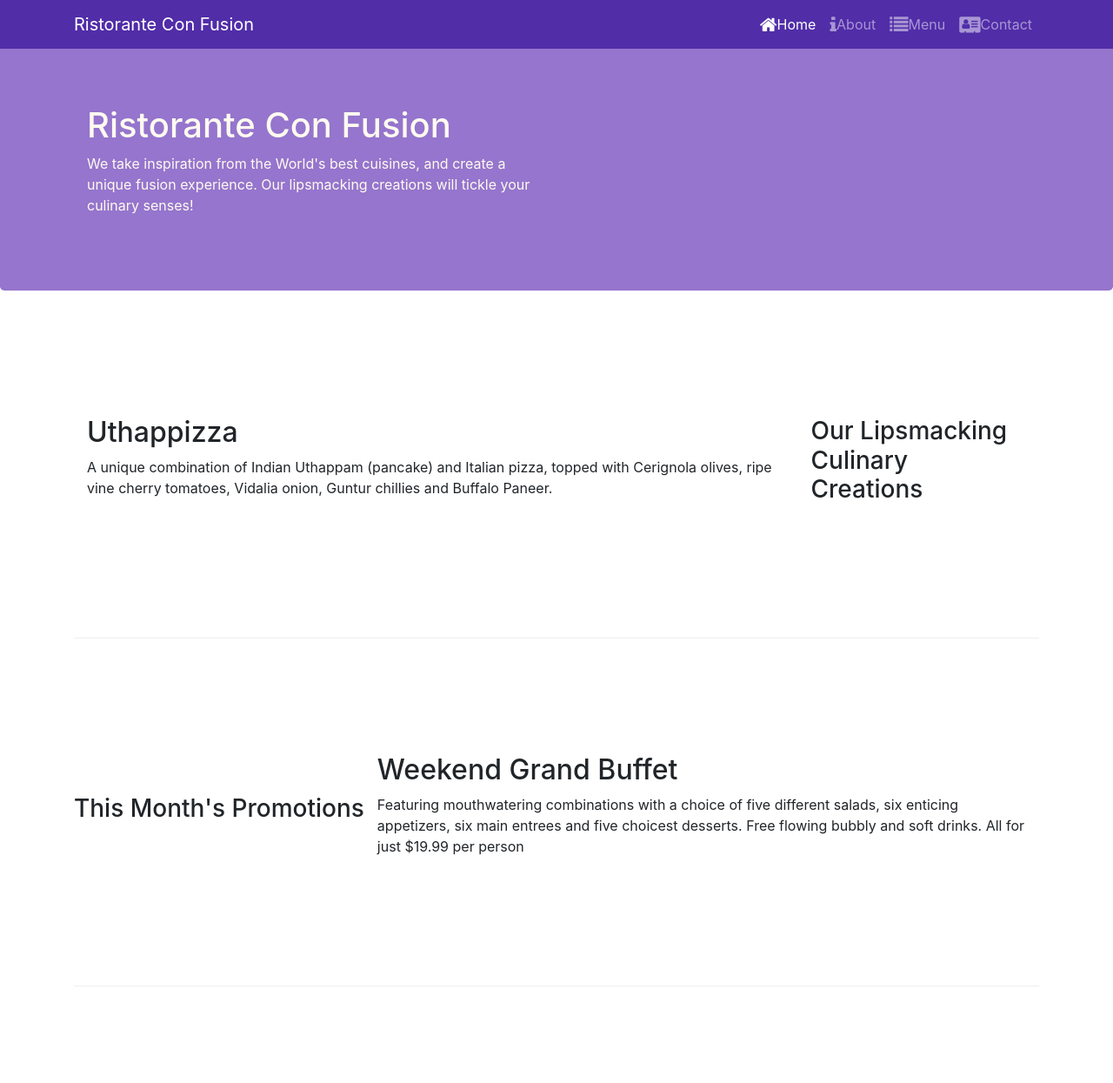
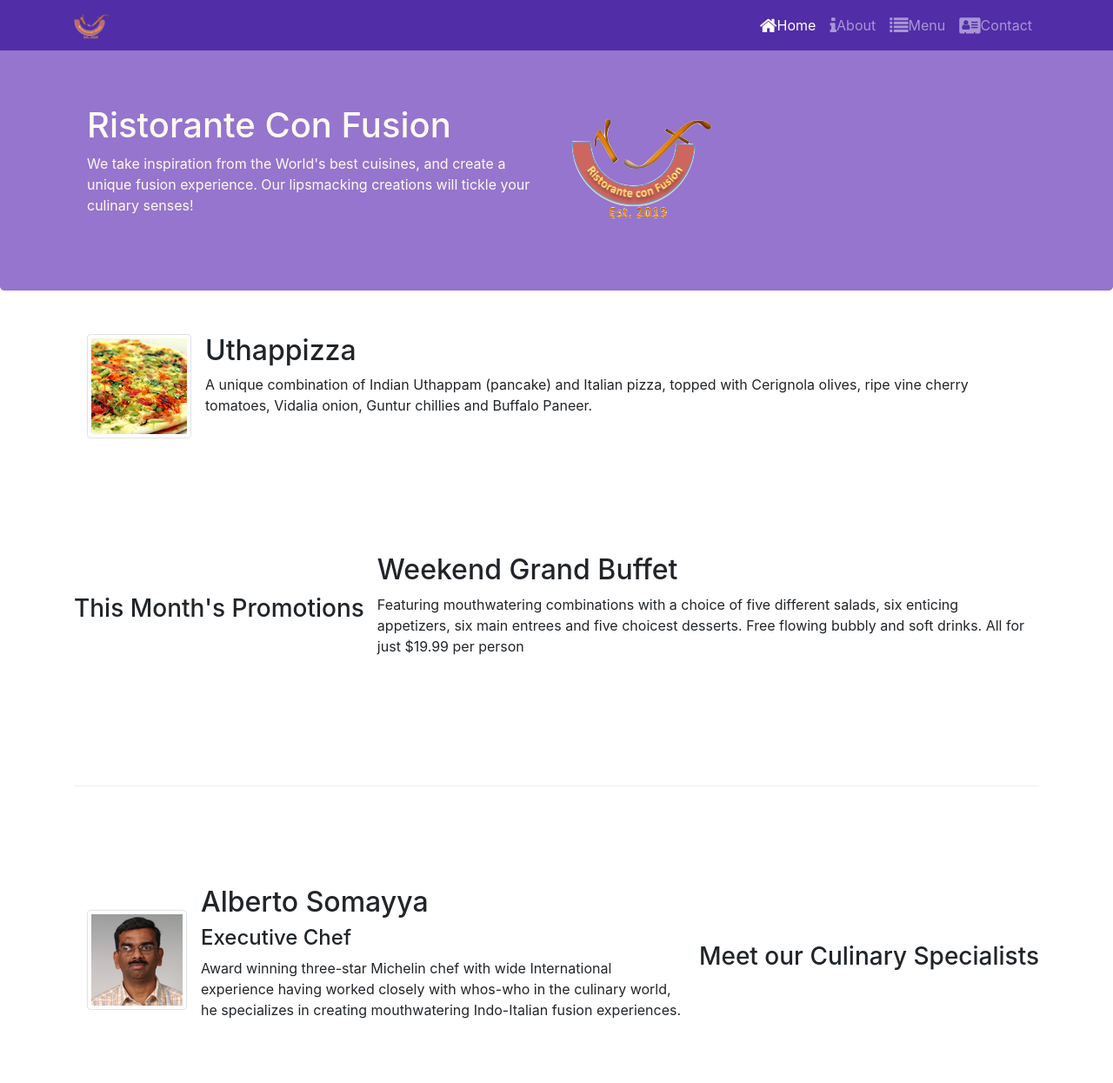
Before and after one commit to EmelBulosan/git-test-bootstrap, a website: page index.html in a window 1280 px wide. Shown: the top 1245 px of the page at 87% size. Drawn offline with nearby package versions, Linux system fonts and the light colour scheme.

Commit message:
Images and Media

```diff
--- a/index.html
+++ b/index.html
@@ -21,7 +21,7 @@
             <button class="navbar-toggler" type="button" data-toggle="collapse" data-target="#Navbar">
                 <span class="navbar-toggler-icon"></span>
             </button>
-           <a class="navbar-brand mr-auto" href="index.html">Ristorante Con Fusion  </a>
+           <a class="navbar-brand mr-auto" href="index.html"><img src="img/logo.png" height="30" width="41"></a>
            <div class="collapse navbar-collapse" id="Navbar"></div>
                 <ul class="navbar-nav mr-auto">
                     <li class="nav-item active"><a class="nav-link" href="./index.html"><span class="fa fa-home fa-lg"></span>Home</a></li><!--to show what nav item is active-->
@@ -40,7 +40,8 @@
                     <h1>Ristorante Con Fusion</h1>
                     <p>We take inspiration from the World's best cuisines, and create a unique fusion experience. Our lipsmacking creations will tickle your culinary senses!</p>
                 </div>
-                <div class="col-12 col-sm">
+                <div class="col-12 col-sm align-self-center">
+                    <img src="img/logo.png" class="img-fluid">
                 </div>
             </div>
         </div>
@@ -52,9 +53,14 @@
                 <h3>Our Lipsmacking Culinary Creations</h3>
             </div>
             <div class="col col-sm order-sm-first col-md">
-                <h2>Uthappizza</h2>
-                <p>A unique combination of Indian Uthappam (pancake) and Italian pizza, topped with Cerignola olives, ripe vine cherry tomatoes, Vidalia onion, Guntur chillies and Buffalo Paneer.</p>
-            </div>
+                <div class="media">
+                    <img class="d-flex mr-3 img-thumbnail align-self-center"
+                    src="img/uthappizza.png" alt="Uthappizza">
+                    <div class="media-body">
+                        <h2 class="mt-0">Uthappizza</h2>
+                        <p class="d-none d-sm-block">A unique combination of Indian Uthappam (pancake) and Italian pizza, topped with Cerignola olives, ripe vine cherry tomatoes, Vidalia onion, Guntur chillies and Buffalo Paneer.</p>
+                    </div>
+                </div>
         </div>
 
 
@@ -73,9 +79,15 @@
                 <h3>Meet our Culinary Specialists</h3>
             </div>
             <div class="col col-sm order-sm-first col-md">
-                <h2>Alberto Somayya</h2>
-                <h4>Executive Chef</h4>
-                <p>Award winning three-star Michelin chef with wide International experience having worked closely with whos-who in the culinary world, he specializes in creating mouthwatering Indo-Italian fusion experiences. </p>
+                <div class="media">
+                    <img class="d-flex mr-3 img-thumbnail align-self-center"
+                        src="img/alberto.png" alt="Alberot Somayya">
+                    <div class="media-body">
+                        <h2 class="mt-0">Alberto Somayya</h2>
+                        <h4>Executive Chef</h4>
+                        <p class="d-none d-sm-block">Award winning three-star Michelin chef with wide International experience having worked closely with whos-who in the culinary world, he specializes in creating mouthwatering Indo-Italian fusion experiences. </p>
+                    </div>
+                </div>
             </div>
         </div>
     </div>
```
Also changed, not shown: aboutus.html (+3 -2 lines), contactus.html (+3 -2 lines), img/alberto.png (added), img/buffet.png (added), img/logo.png (added), img/uthappizza.png (added), 1 other file.
